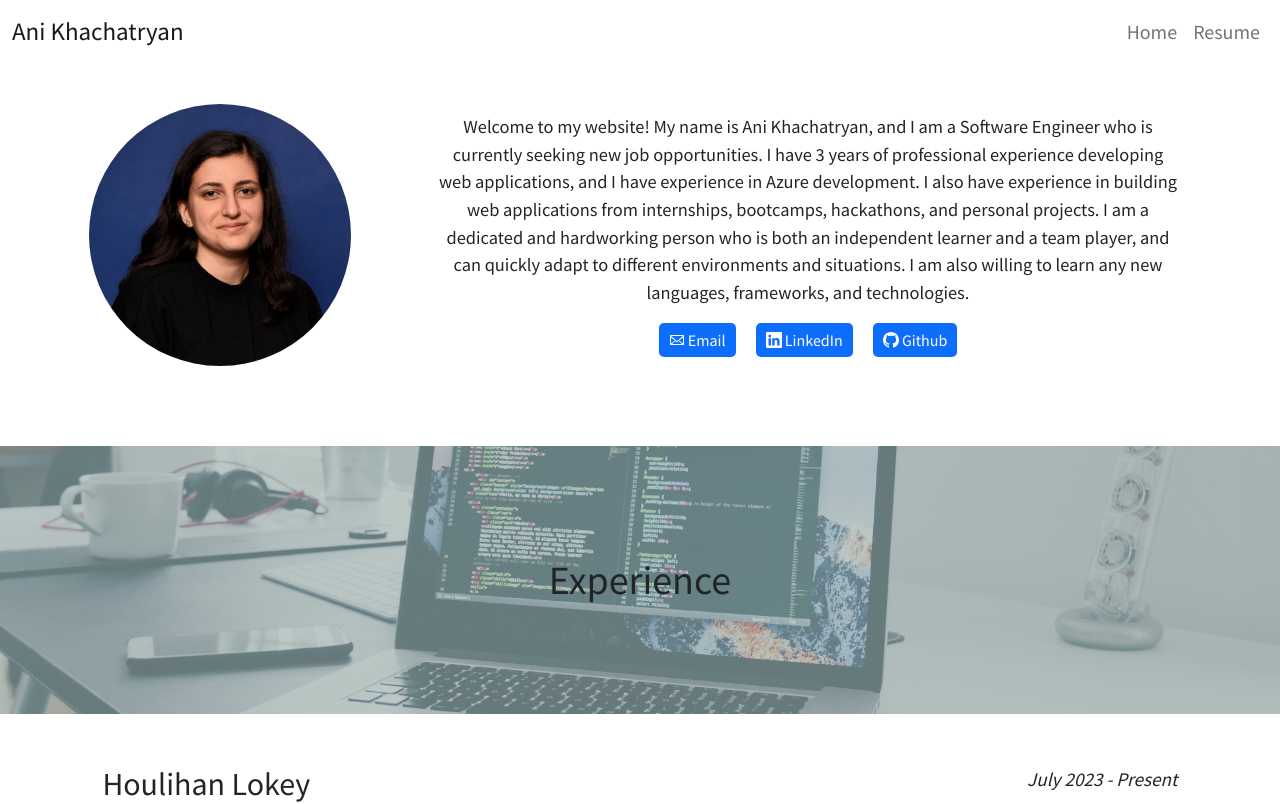
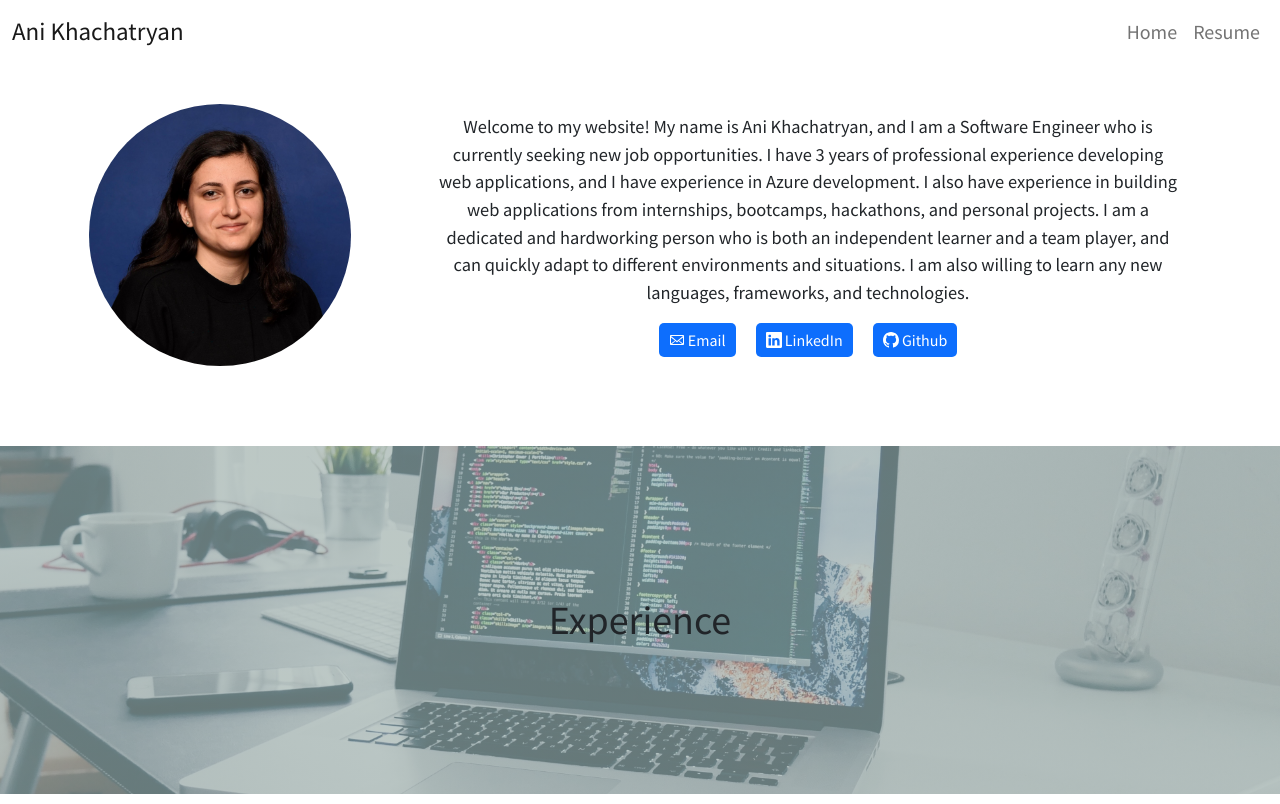
Before and after one commit to anikhachatryan3/anikhachatryan3.github.io, a React (Create React App) app: page / in a window 1280 px wide. Shown: the top 804 px of the page. Built offline with nearby package versions, Linux system fonts and the light colour scheme.

Commit message:
Update each section's background image styles for tablets in landscape mode

```diff
--- a/src/pages/Home/Home.module.css
+++ b/src/pages/Home/Home.module.css
@@ -323,8 +323,21 @@ body {
     color: black;
 }
 
+/* Tablet size - Horizontal/Landscape */
+@media only screen and (min-device-width: 768px)
+                   and (max-device-width: 1200px)
+                   and (orientation: landscape)
+                   and (-webkit-min-device-pixel-ratio: 1) {
 
-/* Tablet size */
+    /* Background Images */
+    .experienceImage, .projectsImage, .educationImage, .skillsImage {
+        background-attachment: initial;
+        padding: 150px;
+    }
+
+}
+
+/* Tablet size - Vertical */
 @media (max-width: 991px) {
     /* About */
     .image {
```
